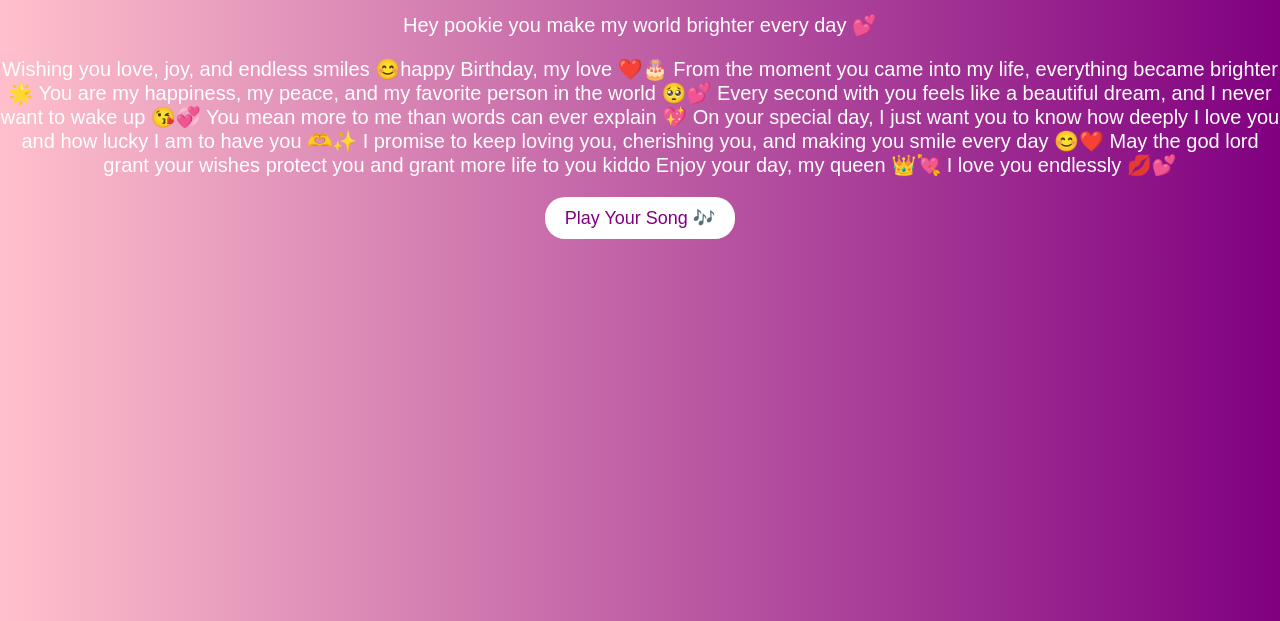
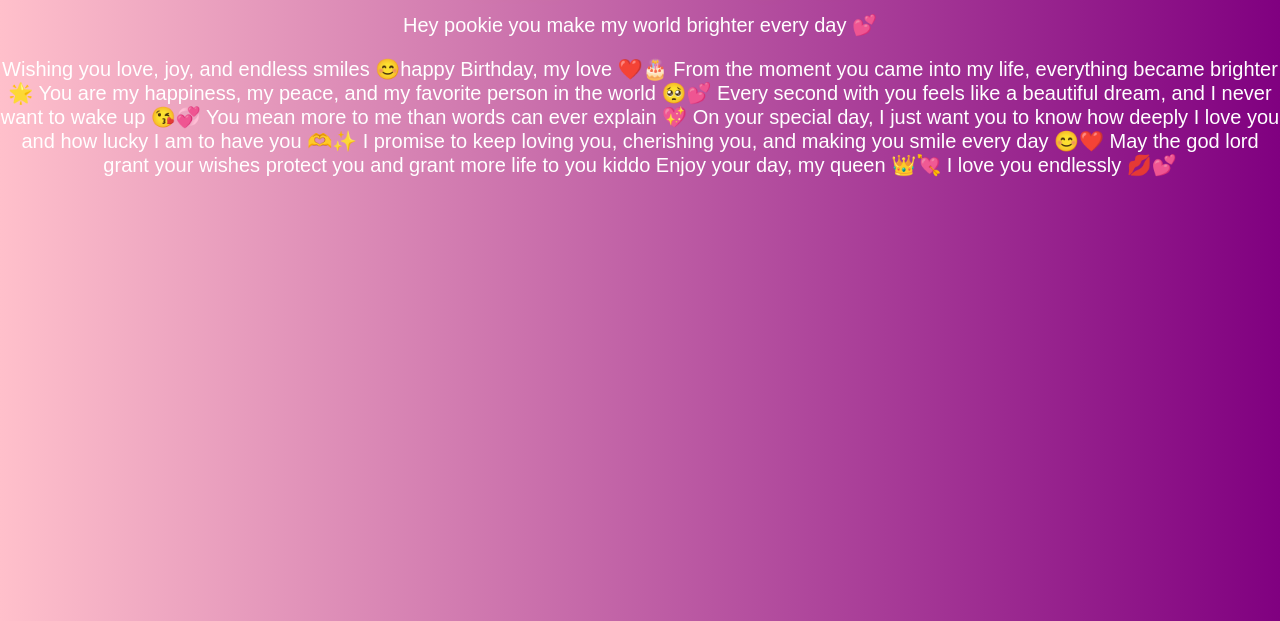
Before and after one commit to kariukicaroline054-ship-it/BASH, a plain HTML site: page index.html in a window 1280 px wide. Shown: the part 179-800 px from the top of the page. Drawn offline with Linux system fonts and the light colour scheme.

Commit message:
Update index.html

```diff
--- a/index.html
+++ b/index.html
@@ -61,7 +61,7 @@ On your special day, I just want you to know how deeply I love you and how lucky
 May the god lord grant your wishes protect you and grant more life to you kiddo
 Enjoy your day, my queen 👑💘 I love you endlessly 💋💕</p>
 
-    <button onclick="playMusic()">Play Your Song 🎶</button>
+
 
     <br><br>
 
```
